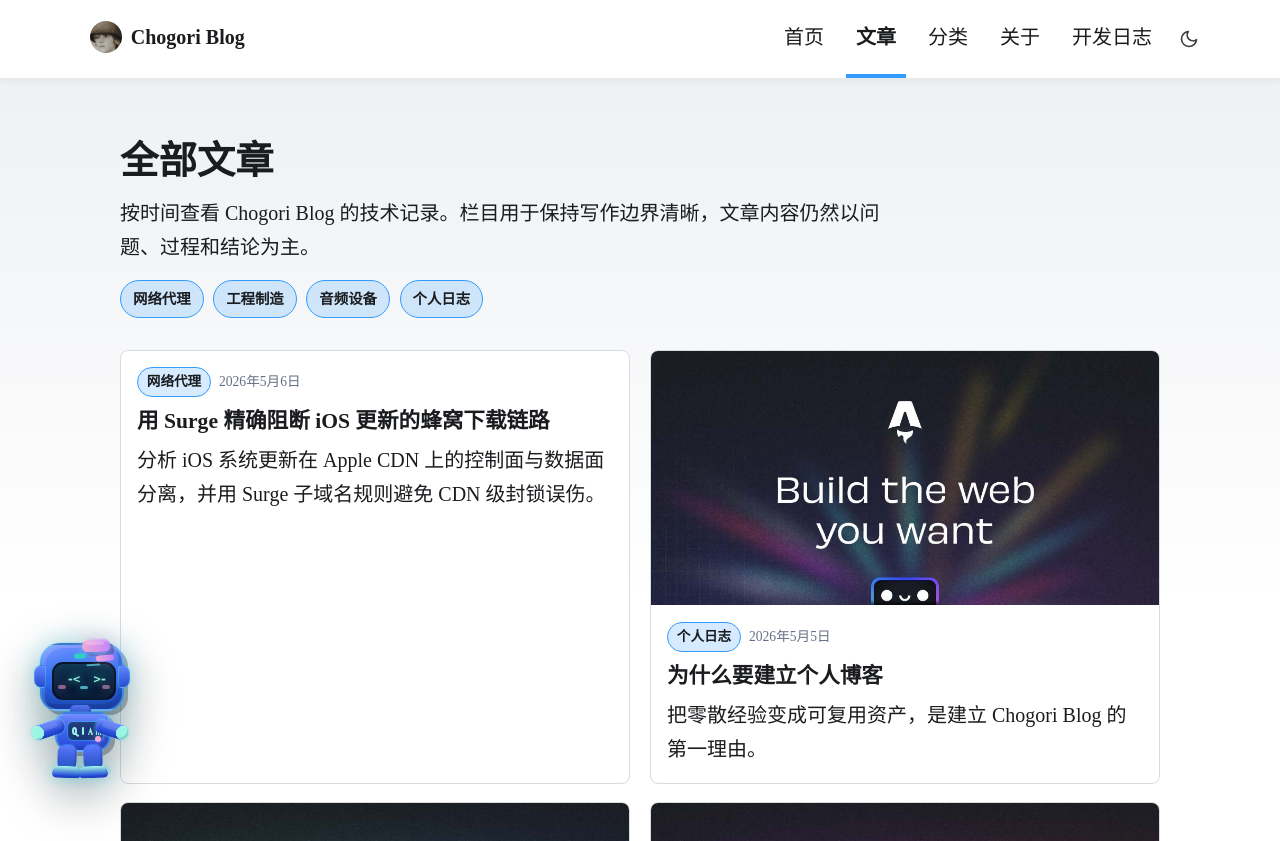
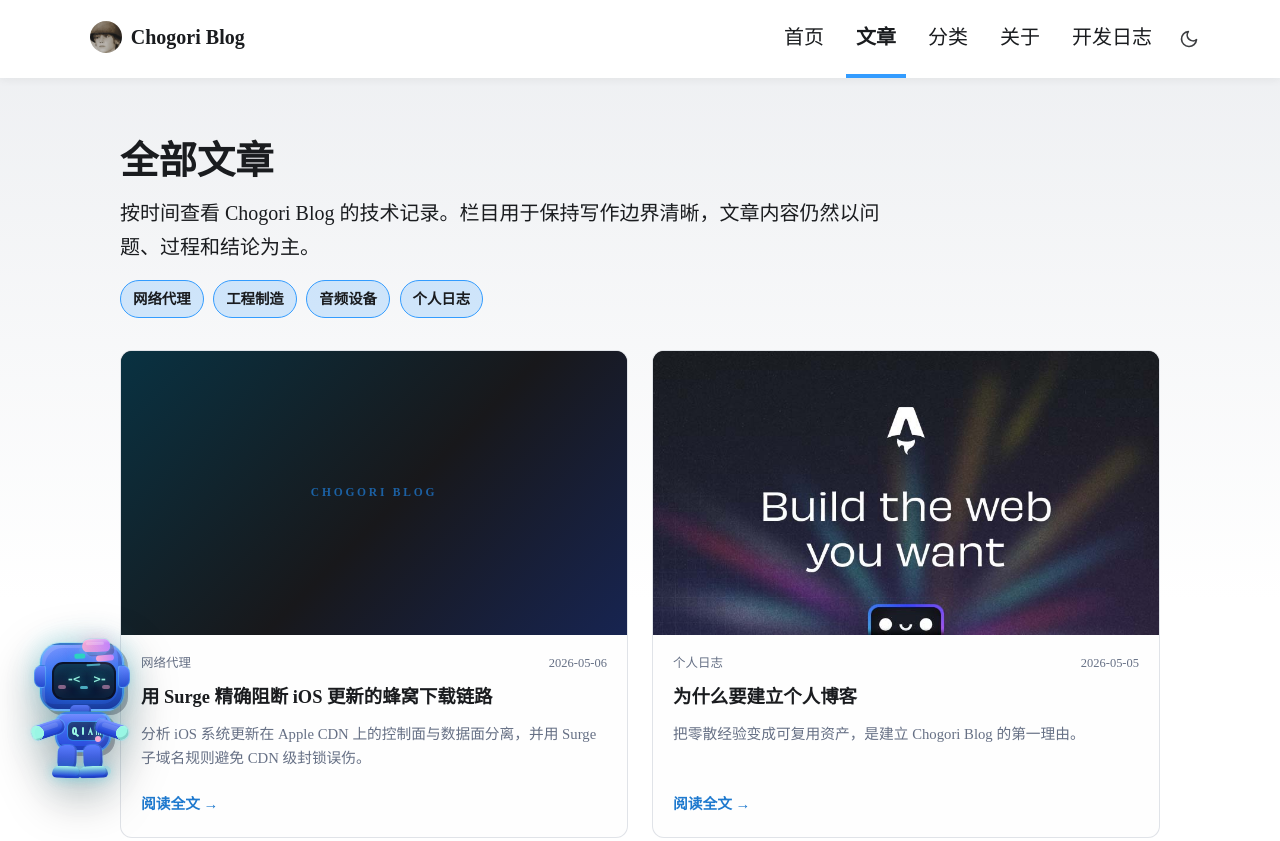
Before and after one commit to Chogori0424/chogori-blog, an Astro site: page /blog in a window 1280 px wide. Shown: the top 841 px of the page. Built offline with nearby package versions, Linux system fonts and the light colour scheme; Astro itself is replaced by a stand-in of ours.

Commit message:
style: unify post card layouts

```diff
--- /dev/null
+++ b/src/components/PostCard.astro
@@ -0,0 +1,245 @@
+---
+import { Image } from 'astro:assets';
+import type { CollectionEntry } from 'astro:content';
+
+interface Props {
+	post: CollectionEntry<'blog'>;
+}
+
+const { post } = Astro.props;
+
+const title = post?.data?.title || 'Untitled';
+const description = post?.data?.description?.trim();
+const category = post?.data?.category;
+const image = post?.data?.heroImage;
+const href = `/blog/${post.id}/`;
+const dateValue = post?.data?.pubDate;
+const date = dateValue instanceof Date ? dateValue : dateValue ? new Date(dateValue) : null;
+const formattedDate = date && !Number.isNaN(date.valueOf()) ? date.toISOString().slice(0, 10) : '';
+const hasMeta = Boolean(category || formattedDate);
+---
+
+<article class="post-card">
+	<a class="post-card-cover" href={href} aria-label={title}>
+		{
+			image ? (
+				<Image
+					width={720}
+					height={405}
+					src={image}
+					alt={title}
+					loading="lazy"
+					class="post-card-image"
+				/>
+			) : (
+				<div class="post-card-fallback" aria-hidden="true">
+					<span>Chogori Blog</span>
+				</div>
+			)
+		}
+	</a>
+
+	<div class="post-card-content">
+		{
+			hasMeta && (
+				<div class="post-card-meta">
+					{category && <span class="post-card-category">{category}</span>}
+					{formattedDate && (
+						<time datetime={formattedDate} class="post-card-date">
+							{formattedDate}
+						</time>
+					)}
+				</div>
+			)
+		}
+
+		<h3 class="post-card-title">
+			<a href={href}>{title}</a>
+		</h3>
+
+		{
+			description && (
+				<p class="post-card-excerpt">
+					{description}
+				</p>
+			)
+		}
+
+		<a class="post-card-more" href={href} aria-label={`阅读全文：${title}`}>
+			阅读全文 →
+		</a>
+	</div>
+</article>
+
+<style>
+	.post-card {
+		display: flex;
+		flex-direction: column;
+		height: 100%;
+		min-width: 0;
+		overflow: hidden;
+		border: 1px solid color-mix(in srgb, var(--color-card-border) 78%, transparent);
+		border-radius: 12px;
+		background: color-mix(in srgb, var(--surface) 88%, var(--color-bg-secondary));
+		transition:
+			background-color 0.2s ease,
+			border-color 0.2s ease,
+			color 0.2s ease;
+	}
+
+	.post-card:hover {
+		border-color: color-mix(in srgb, var(--color-accent) 55%, var(--color-card-border));
+		background: color-mix(in srgb, var(--surface) 72%, var(--color-bg-hover));
+	}
+
+	.post-card-cover {
+		display: block;
+		width: 100%;
+		aspect-ratio: 16 / 9;
+		overflow: hidden;
+		background: #18181b;
+		color: inherit;
+		text-decoration: none;
+	}
+
+	.post-card-image {
+		display: block;
+		width: 100%;
+		height: 100%;
+		border-radius: 0;
+		object-fit: cover;
+		transition: transform 0.3s ease;
+	}
+
+	.post-card:hover .post-card-image {
+		transform: scale(1.03);
+	}
+
+	.post-card-fallback {
+		display: flex;
+		width: 100%;
+		height: 100%;
+		align-items: center;
+		justify-content: center;
+		background:
+			linear-gradient(135deg, rgba(8, 51, 68, 0.95), rgba(24, 24, 27, 0.98) 54%, rgba(23, 37, 84, 0.95));
+	}
+
+	.post-card-fallback span {
+		color: color-mix(in srgb, var(--color-accent-hover) 62%, transparent);
+		font-size: 0.72rem;
+		font-weight: 700;
+		letter-spacing: 0.24em;
+		text-transform: uppercase;
+	}
+
+	.post-card-content {
+		display: flex;
+		flex: 1;
+		flex-direction: column;
+		min-width: 0;
+		padding: 1.25rem;
+	}
+
+	.post-card-meta {
+		display: flex;
+		align-items: center;
+		justify-content: space-between;
+		gap: 0.75rem;
+		color: var(--color-text-muted);
+		font-size: 0.78rem;
+		line-height: 1.4;
+	}
+
+	.post-card-category {
+		min-width: 0;
+		overflow: hidden;
+		text-overflow: ellipsis;
+		white-space: nowrap;
+	}
+
+	.post-card-date {
+		flex-shrink: 0;
+	}
+
+	.post-card-title {
+		margin: 0.75rem 0 0;
+		color: var(--color-text);
+		font-size: 1.15rem;
+		font-weight: 700;
+		line-height: 1.35;
+		overflow-wrap: anywhere;
+	}
+
+	.post-card-title a {
+		display: -webkit-box;
+		min-width: 0;
+		overflow: hidden;
+		color: inherit;
+		text-decoration: none;
+		overflow-wrap: anywhere;
+		transition: color 0.2s ease;
+		-webkit-box-orient: vertical;
+		-webkit-line-clamp: 2;
+		line-clamp: 2;
+		word-break: break-all;
+	}
+
+	.post-card-title a:hover,
+	.post-card-title a:focus-visible {
+		color: var(--color-accent-hover);
+	}
+
+	.post-card-title a,
+	.post-card-excerpt {
+		display: -webkit-box;
+		overflow: hidden;
+		-webkit-box-orient: vertical;
+	}
+
+	.post-card-excerpt {
+		margin: 0.75rem 0 0;
+		color: var(--color-text-muted);
+		font-size: 0.92rem;
+		line-height: 1.65;
+		overflow-wrap: anywhere;
+		-webkit-line-clamp: 2;
+		line-clamp: 2;
+	}
+
+	.post-card-more {
+		margin-top: auto;
+		padding-top: 1.25rem;
+		color: color-mix(in srgb, var(--color-accent-hover) 82%, var(--color-text));
+		font-size: 0.92rem;
+		font-weight: 700;
+		text-decoration: none;
+		transition: color 0.2s ease;
+	}
+
+	.post-card-more:hover,
+	.post-card-more:focus-visible {
+		color: var(--color-accent-hover);
+	}
+
+	@media (prefers-reduced-motion: reduce) {
+		.post-card,
+		.post-card-image,
+		.post-card-title a,
+		.post-card-more {
+			transition: none;
+		}
+
+		.post-card:hover .post-card-image {
+			transform: none;
+		}
+	}
+
+	@media (max-width: 480px) {
+		.post-card-meta {
+			align-items: flex-start;
+			flex-direction: column;
+			gap: 0.35rem;
+		}
+	}
+</style>
--- a/src/data/devlog.json
+++ b/src/data/devlog.json
@@ -8,7 +8,7 @@
       "removed": [],
       "docs": [],
       "style": [
-        "对齐 Codex App 色彩标准：将全站亮色与深色主题变量调整为 Codex App 的蓝色强调、白色亮色背景、近黑深色背景和高对比前景色。"
+        "对齐 Codex App 色彩标准：将全站亮色与深色主题变量调整为 Codex App 的蓝色强调、白色亮色背景、近黑深色背景和高对比前景色。；统一文章卡片布局：新增 PostCard 组件并重构首页、文章页和分类详情页文章列表，统一 16:9 封面、无图占位、标题摘要截断和卡片高度。"
       ]
     }
   },
--- a/src/pages/blog/index.astro
+++ b/src/pages/blog/index.astro
@@ -1,10 +1,9 @@
 ---
-import { Image } from 'astro:assets';
 import { getCollection } from 'astro:content';
 import BaseHead from '../../components/BaseHead.astro';
 import Footer from '../../components/Footer.astro';
-import FormattedDate from '../../components/FormattedDate.astro';
 import Header from '../../components/Header.astro';
+import PostCard from '../../components/PostCard.astro';
 import { BLOG_CATEGORIES, SITE_DESCRIPTION, SITE_TITLE } from '../../consts';
 
 const posts = (await getCollection('blog')).sort(
@@ -57,68 +56,20 @@ const posts = (await getCollection('blog')).sort(
 			}
 			.post-grid {
 				display: grid;
-				grid-template-columns: repeat(2, minmax(0, 1fr));
-				gap: 1.25rem;
+				grid-template-columns: 1fr;
+				gap: 1.5rem;
+				align-items: stretch;
 				list-style: none;
 				margin: 0;
 				padding: 0;
 			}
-			.post-card {
-				overflow: hidden;
+			.post-grid > li {
+				min-width: 0;
 				height: 100%;
-				border: 1px solid var(--color-card-border);
-				border-radius: 8px;
-				background: var(--surface);
-				transition:
-					background-color 0.3s ease,
-					border-color 0.3s ease,
-					color 0.3s ease;
 			}
-			.post-card a {
-				display: grid;
-				height: 100%;
-				color: var(--color-text);
-				text-decoration: none;
-			}
-			.post-card img {
-				display: block;
-				width: 100%;
-				border-radius: 0;
-			}
-			.post-body {
-				padding: 1rem;
-			}
-			.meta {
-				display: flex;
-				flex-wrap: wrap;
-				gap: 0.5rem;
-				align-items: center;
-				margin-bottom: 0.75rem;
-				color: var(--color-text-muted);
-				font-size: 0.85rem;
-			}
-			.badge {
-				display: inline-flex;
-				border: 1px solid var(--color-accent);
-				border-radius: 999px;
-				padding: 0.15rem 0.55rem;
-				background: var(--color-accent-muted);
-				color: var(--color-text);
-				font-weight: 700;
-			}
-			.post-card:hover {
-				border-color: var(--color-accent);
-			}
-			.post-body h2 {
-				margin: 0 0 0.55rem;
-				font-size: 1.35rem;
-			}
-			.post-body p {
-				margin: 0;
-			}
-			@media (max-width: 760px) {
+			@media (min-width: 768px) {
 				.post-grid {
-					grid-template-columns: 1fr;
+					grid-template-columns: repeat(2, minmax(0, 1fr));
 				}
 			}
 		</style>
@@ -135,27 +86,7 @@ const posts = (await getCollection('blog')).sort(
 			</section>
 
 			<ul class="post-grid">
-				{
-					posts.map((post) => (
-						<li>
-							<article class="post-card">
-								<a href={`/blog/${post.id}/`}>
-									{post.data.heroImage && (
-										<Image width={720} height={360} src={post.data.heroImage} alt="" />
-									)}
-									<div class="post-body">
-										<div class="meta">
-											<span class="badge">{post.data.category}</span>
-											<FormattedDate date={post.data.pubDate} />
-										</div>
-										<h2>{post.data.title}</h2>
-										<p>{post.data.description}</p>
-									</div>
-								</a>
-							</article>
-						</li>
-					))
-				}
+				{posts.map((post) => <li><PostCard post={post} /></li>)}
 			</ul>
 		</main>
 		<Footer />
--- a/src/pages/categories/[slug].astro
+++ b/src/pages/categories/[slug].astro
@@ -1,10 +1,9 @@
 ---
-import { Image } from 'astro:assets';
 import { getCollection } from 'astro:content';
 import BaseHead from '../../components/BaseHead.astro';
 import Footer from '../../components/Footer.astro';
-import FormattedDate from '../../components/FormattedDate.astro';
 import Header from '../../components/Header.astro';
+import PostCard from '../../components/PostCard.astro';
 import { BLOG_CATEGORIES, SITE_TITLE } from '../../consts';
 
 export async function getStaticPaths() {
@@ -46,48 +45,16 @@ const pageTitle = `${category.name} - ${SITE_TITLE}`;
 			}
 			.post-list {
 				display: grid;
-				gap: 1rem;
+				grid-template-columns: 1fr;
+				gap: 1.5rem;
+				align-items: stretch;
 				list-style: none;
 				margin: 0;
 				padding: 0;
 			}
-			.post-card {
-				overflow: hidden;
-				border: 1px solid var(--color-card-border);
-				border-radius: 8px;
-				background: var(--surface);
-				transition:
-					background-color 0.3s ease,
-					border-color 0.3s ease,
-					color 0.3s ease;
-			}
-			.post-card a {
-				display: grid;
-				grid-template-columns: 240px minmax(0, 1fr);
-				gap: 1rem;
-				color: var(--color-text);
-				text-decoration: none;
-			}
-			.post-card img {
-				width: 100%;
+			.post-list > li {
+				min-width: 0;
 				height: 100%;
-				object-fit: cover;
-				border-radius: 0;
-			}
-			.post-body {
-				padding: 1rem 1rem 1rem 0;
-			}
-			.date {
-				margin: 0 0 0.4rem;
-				color: var(--color-text-muted);
-				font-size: 0.85rem;
-			}
-			.post-body h2 {
-				margin: 0 0 0.5rem;
-				font-size: 1.25rem;
-			}
-			.post-body p {
-				margin: 0;
 			}
 			.empty {
 				padding: 1rem;
@@ -99,19 +66,12 @@ const pageTitle = `${category.name} - ${SITE_TITLE}`;
 					border-color 0.3s ease,
 					color 0.3s ease;
 			}
-			.post-card:hover,
 			.empty {
 				border-color: var(--color-accent);
 			}
-			@media (max-width: 720px) {
-				.post-card a {
-					grid-template-columns: 1fr;
-				}
-				.post-body {
-					padding: 1rem;
-				}
-				.post-card img {
-					height: auto;
+			@media (min-width: 768px) {
+				.post-list {
+					grid-template-columns: repeat(2, minmax(0, 1fr));
 				}
 			}
 		</style>
@@ -127,24 +87,7 @@ const pageTitle = `${category.name} - ${SITE_TITLE}`;
 			{
 				posts.length > 0 ? (
 					<ul class="post-list">
-						{posts.map((post) => (
-							<li>
-								<article class="post-card">
-									<a href={`/blog/${post.id}/`}>
-										{post.data.heroImage && (
-											<Image width={480} height={240} src={post.data.heroImage} alt="" />
-										)}
-										<div class="post-body">
-											<p class="date">
-												<FormattedDate date={post.data.pubDate} />
-											</p>
-											<h2>{post.data.title}</h2>
-											<p>{post.data.description}</p>
-										</div>
-									</a>
-								</article>
-							</li>
-						))}
+						{posts.map((post) => <li><PostCard post={post} /></li>)}
 					</ul>
 				) : (
 					<p class="empty">这个栏目还在整理中。</p>
--- a/src/pages/index.astro
+++ b/src/pages/index.astro
@@ -1,10 +1,9 @@
 ---
-import { Image } from 'astro:assets';
 import { getCollection } from 'astro:content';
 import BaseHead from '../components/BaseHead.astro';
 import Footer from '../components/Footer.astro';
-import FormattedDate from '../components/FormattedDate.astro';
 import Header from '../components/Header.astro';
+import PostCard from '../components/PostCard.astro';
 import {
 	AUTHOR_AVATAR,
 	AUTHOR_NAME,
@@ -61,8 +60,7 @@ const categories = BLOG_CATEGORIES.map((category) => ({
 				margin-top: 1.25rem;
 			}
 			.profile-meta span,
-			.category-card span:first-of-type,
-			.post-category {
+			.category-card span:first-of-type {
 				display: inline-flex;
 				border: 1px solid var(--color-accent);
 				border-radius: 999px;
@@ -124,56 +122,16 @@ const categories = BLOG_CATEGORIES.map((category) => ({
 			}
 			.latest-list {
 				display: grid;
-				grid-template-columns: repeat(2, minmax(0, 1fr));
-				gap: 1rem;
+				grid-template-columns: 1fr;
+				gap: 1.5rem;
+				align-items: stretch;
 				list-style: none;
 				margin: 0;
 				padding: 0;
 			}
-			.post-card {
-				overflow: hidden;
+			.latest-list > li {
+				min-width: 0;
 				height: 100%;
-				border: 1px solid var(--color-card-border);
-				border-radius: 8px;
-				background: var(--surface);
-				transition:
-					background-color 0.3s ease,
-					border-color 0.3s ease,
-					color 0.3s ease;
-			}
-			.post-card a {
-				display: grid;
-				grid-template-columns: 180px minmax(0, 1fr);
-				height: 100%;
-				color: var(--color-text);
-				text-decoration: none;
-			}
-			.post-card img {
-				width: 100%;
-				height: 100%;
-				min-height: 180px;
-				object-fit: cover;
-				border-radius: 0;
-			}
-			.post-body {
-				padding: 1rem;
-			}
-			.post-meta {
-				display: flex;
-				flex-wrap: wrap;
-				gap: 0.45rem;
-				align-items: center;
-				margin-bottom: 0.65rem;
-				color: var(--color-text-muted);
-				font-size: 0.82rem;
-			}
-			.post-body h3 {
-				margin: 0 0 0.55rem;
-				font-size: 1.15rem;
-			}
-			.post-body p {
-				margin: 0;
-				font-size: 0.95rem;
 			}
 			.direction-grid {
 				display: grid;
@@ -198,8 +156,7 @@ const categories = BLOG_CATEGORIES.map((category) => ({
 				color: var(--color-text);
 				font-size: 1.05rem;
 			}
-			.category-card:hover,
-			.post-card:hover {
+			.category-card:hover {
 				border-color: var(--color-accent);
 			}
 			.category-card p {
@@ -213,21 +170,18 @@ const categories = BLOG_CATEGORIES.map((category) => ({
 			.site-note a {
 				font-weight: 700;
 			}
+			@media (min-width: 768px) {
+				.latest-list {
+					grid-template-columns: repeat(2, minmax(0, 1fr));
+				}
+			}
 			@media (max-width: 900px) {
 				.hero,
-				.latest-list,
 				.direction-grid {
 					grid-template-columns: 1fr;
 				}
 				.hero h1 {
 					font-size: 2.25rem;
-				}
-				.post-card a {
-					grid-template-columns: 1fr;
-				}
-				.post-card img {
-					height: auto;
-					min-height: 0;
 				}
 			}
 		</style>
@@ -266,27 +220,7 @@ const categories = BLOG_CATEGORIES.map((category) => ({
 			<section class="section">
 				<h2 class="section-title">最新文章</h2>
 				<ul class="latest-list">
-					{
-						latestPosts.map((post) => (
-							<li>
-								<article class="post-card">
-									<a href={`/blog/${post.id}/`}>
-										{post.data.heroImage && (
-											<Image width={360} height={240} src={post.data.heroImage} alt="" />
-										)}
-										<div class="post-body">
-											<div class="post-meta">
-												<span class="post-category">{post.data.category}</span>
-												<FormattedDate date={post.data.pubDate} />
-											</div>
-											<h3>{post.data.title}</h3>
-											<p>{post.data.description}</p>
-										</div>
-									</a>
-								</article>
-							</li>
-						))
-					}
+					{latestPosts.map((post) => <li><PostCard post={post} /></li>)}
 				</ul>
 			</section>
 
```
